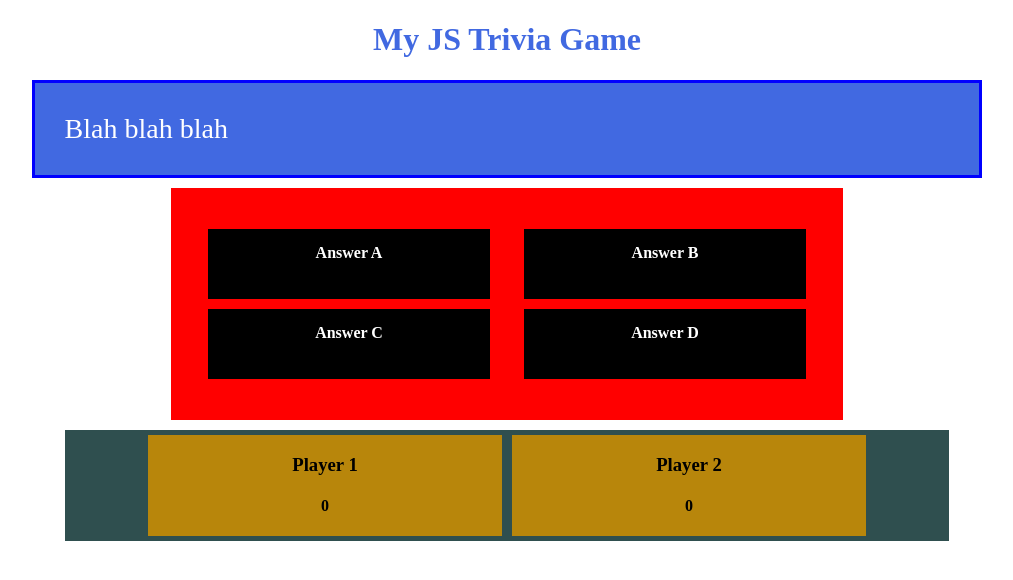
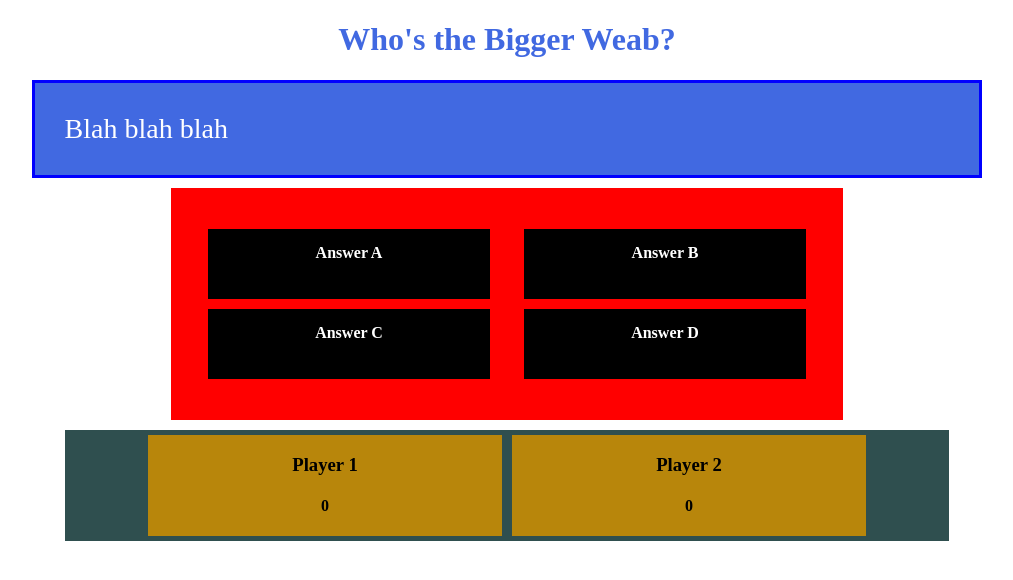
Before and after one commit to elikyaB/project1, a plain HTML site: page index.html in a window 1280 px wide. Shown: the whole page, without its empty margins (133-1146 px from the left). Drawn offline with nearby package versions, Linux system fonts and the light colour scheme; no server answers.

Commit message:
only styling left

```diff
--- a/app.js
+++ b/app.js
@@ -1,3 +1,5 @@
+const URL = 'https://cdn.contentful.com/spaces/sg4gz6jul2c0/environments/master/entries?access_token=ESWPiLjC9_qDq-qRkwUKOWuL6oQI7klEEmS7XaVIogM&content_type=triviaq'
+
 /* **************************************
 ** APP STATE
 ************************************** */
@@ -18,6 +20,7 @@ let loaded = false
 ** Main DOM Element
 ************************************** */
 
+// const $image = $('#gallery')
 let $question = $('#question')
 let $a = $('#a')
 let $b = $('#b')
@@ -95,7 +98,6 @@ const setBoard = (q) => {
 
         // Generate a random index
         let randomIndex = Math.floor(Math.random()*q.length)
-        console.log(randomIndex)
 
         // If questions are all asked or the game state is won
         if (state.usedIndexes.length === q.length || state.win === true) {
@@ -146,6 +148,7 @@ const setBoard = (q) => {
             const randomQuestion = q[randomIndex]
 
             // Update questions/answers in DOM
+            // $image.innerHTML($('<img>'))
             $question.text(randomQuestion.question)
             $a.text(randomQuestion.a)
             $b.text(randomQuestion.b)
@@ -171,12 +174,11 @@ const setBoard = (q) => {
 ** Main App Logic
 ************************************** */
 
-const URL = 'https://cdn.contentful.com/spaces/sg4gz6jul2c0/environments/master/entries?access_token=ESWPiLjC9_qDq-qRkwUKOWuL6oQI7klEEmS7XaVIogM&content_type=triviaq'
 $.ajax(URL)
 .then((data) => {
     questions = data.items.map((q) => q.fields)
     // console.log(data)
-    // console.log(questions)
+    // console.log(questions[0].image)
     if (localStorage.getItem('usedIndexes') !== null) {
         loadState()
         loaded = true
@@ -184,8 +186,3 @@ $.ajax(URL)
     }
     setBoard(questions)
 })
-
-// location.reload
-// fix conditional
-// call differently, i.e. not jQuery
-//
--- a/index.html
+++ b/index.html
@@ -10,7 +10,8 @@
     <link rel="stylesheet" href="style.css">
 </head>
 <body>
-    <h1>My JS Trivia Game</h1>
+    <h1>Who's the Bigger Weab?</h1>
+    <!-- <div id="gallery"></div> -->
     <div id="question">Blah blah blah</div>
     <div id="answer">
         <ul>
```
Also changed, not shown: style.css (+8 -0 lines), imgs/enhanced-1095-1587612190-12.webp (added), imgs/senzubean.gif (added), imgs/senzucatch.gif (added).
